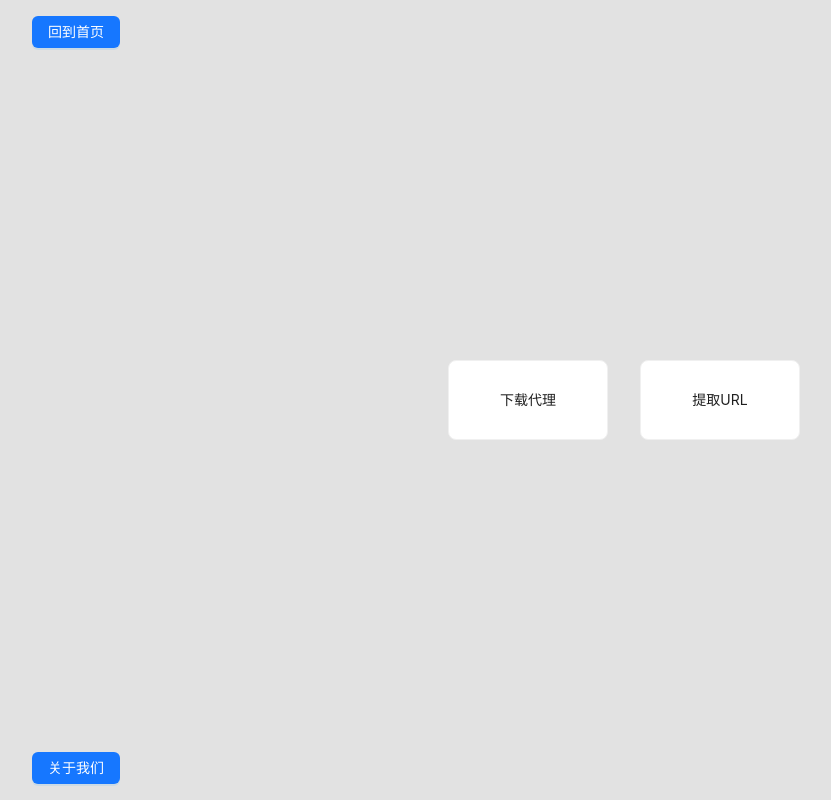
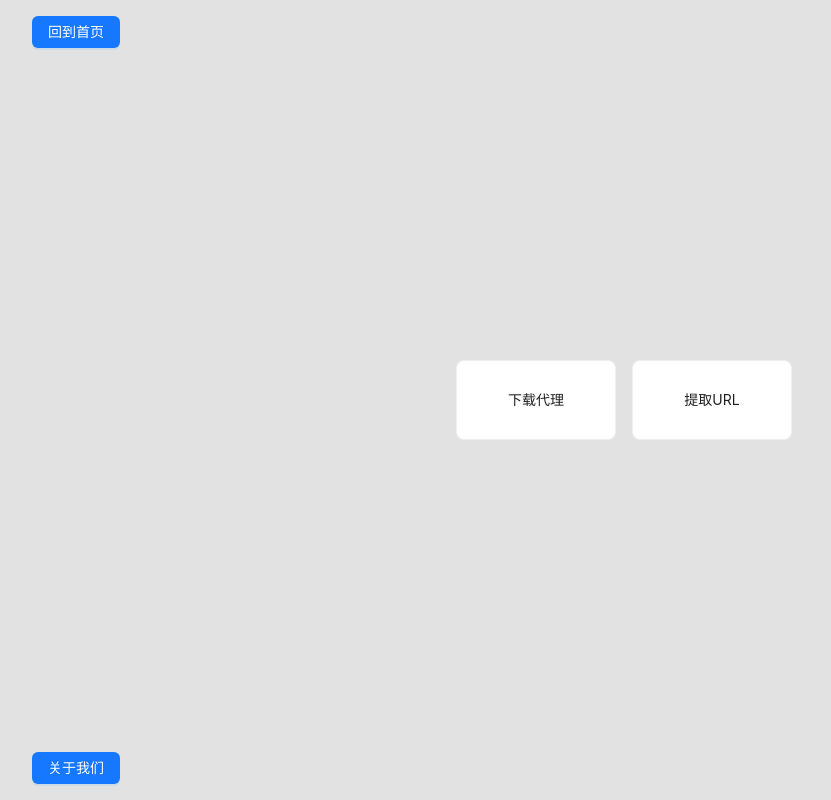
Before and after one commit to cc332030/tools, a React (Create React App) app: page / in a window 1280 px wide. Shown: the whole page, without its empty margins (16-847 px from the left). Built offline with nearby package versions, Linux system fonts and the light colour scheme.

Commit message:
feat: style

```diff
--- a/src/component/CCard.jsx
+++ b/src/component/CCard.jsx
@@ -10,13 +10,10 @@ import 'component/CCard.scss';
  * @author c332030
  * @since 2024/4/24
  */
-export default function CCard({children, style}) {
+export default function CCard({children}) {
     return (
-        <div
-            className={ 'body' }
-            style={style}
-        >
-            <Card bordered={false} >
+        <div className={ 'body' }>
+            <Card bordered={false}>
                 {children}
             </Card>
         </div>
--- a/src/component/CFlex.jsx
+++ b/src/component/CFlex.jsx
@@ -7,20 +7,10 @@
  */
 export default function CFlex({children, style}) {
 
-    const styleNew = Object.assign({
-        display: 'flex',
-        justifyContent: 'center',
-        alignItems: 'center',
-        wrap: 'wrap',
-        gap: '2rem',
-
-        height: '100%',
-        padding: '5rem',
-    }, style)
-
     return (
         <div
-            style={styleNew}
+            className={'body'}
+            style={style}
         >
             {children}
         </div>
--- a/src/css/body.scss
+++ b/src/css/body.scss
@@ -12,6 +12,7 @@ body {
 }
 
 $body_padding: 1rem;
+$body_gap: 1rem;
 
 .body {
 
@@ -23,4 +24,7 @@ $body_padding: 1rem;
   height: 100%;
   padding: $body_padding;
 
+  flex-wrap: wrap;
+  gap: $body_gap;
+
 }
```
